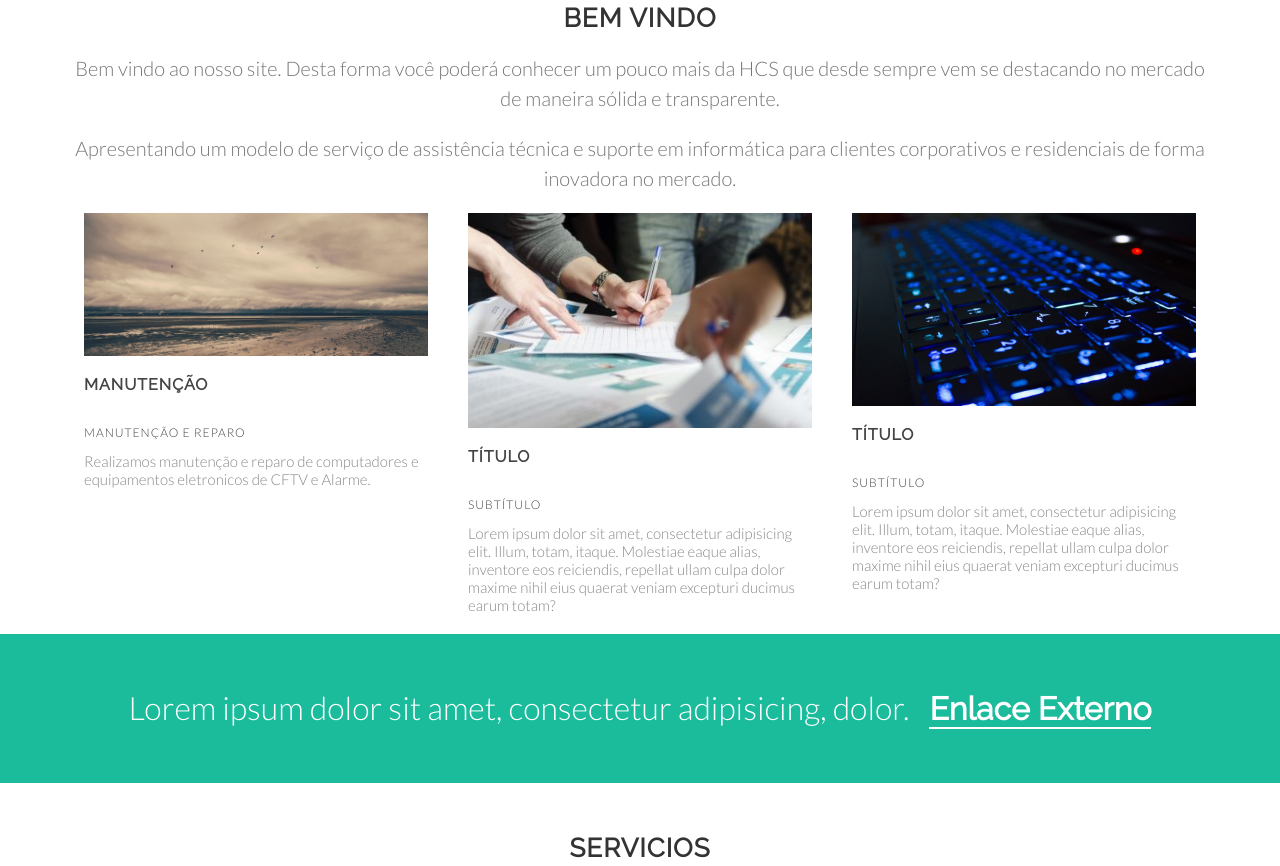
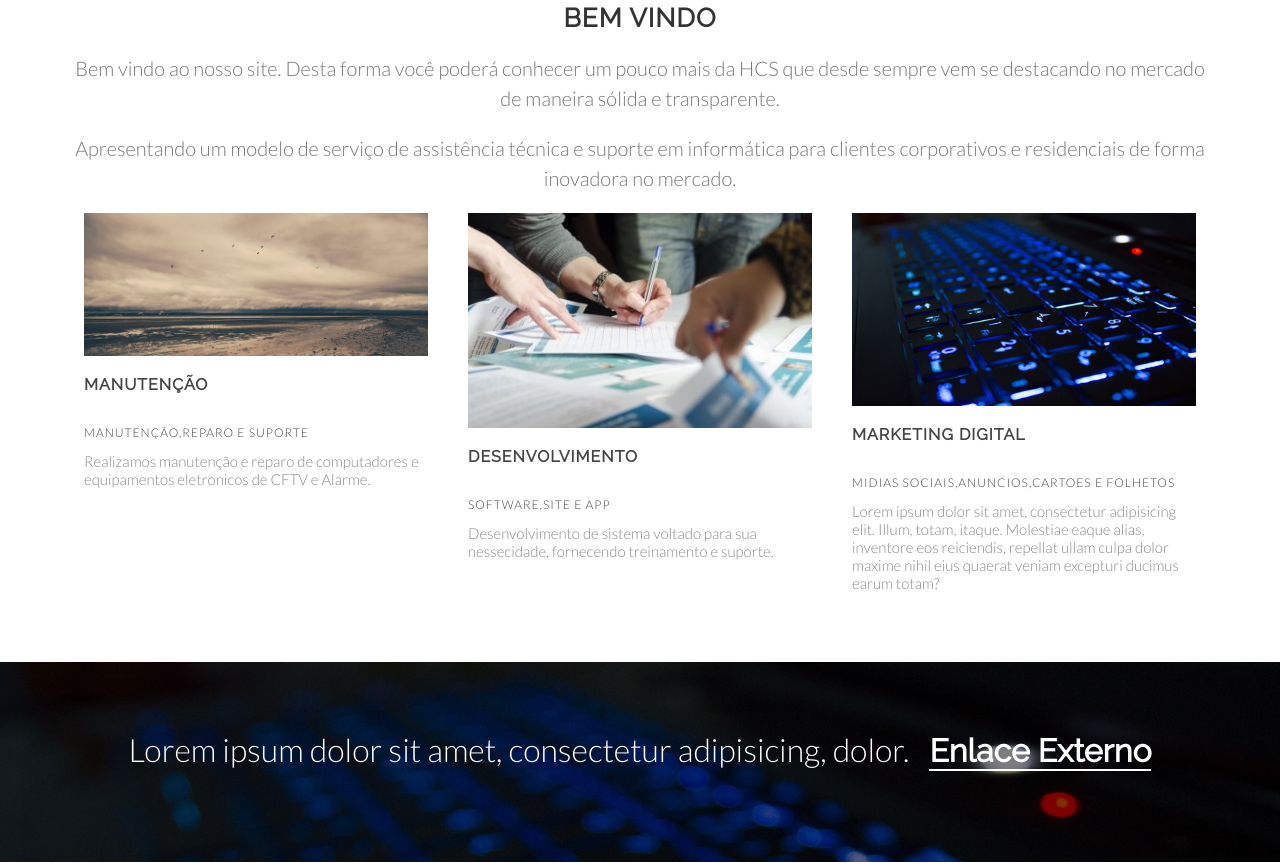
Before and after one commit to hcsuporte/HCSuporte.github.io, a plain HTML site: page index.html in a window 1280 px wide. Shown: the part 697-1563 px from the top of the page. Drawn offline with nearby package versions, Linux system fonts and the light colour scheme.

Commit message:
edicao template

```diff
--- a/css/secciones.css
+++ b/css/secciones.css
@@ -60,33 +60,6 @@ p{
 	width: 100%;
 
 }
-.banner-1{
-	width: 100%;
-	background: #1ABC9C;
-	clear: both;
-	padding-top: 30px;
-	padding-left: 50px;
-	padding-right: 50px;
-	padding-bottom: 50px;
-	text-align: center;
-	box-sizing: border-box;
-	transition: 0.4s;
-}
-.banner-1:hover{
-	background: #444;
-	transition: .4s;
-}
-.banner-1 h3{
-	color: #fff;
-	font-size: 32px;
-}
-.banner-1 a{
-	text-decoration: none;
-	margin-left: 20px;
-	font-weight: bold;
-	color: #fff;
-	border-bottom: 2px solid #fff;
-}
 .columnasx3 i{
 	float: left;
 	padding-right: 20px;
@@ -95,7 +68,7 @@ p{
 .columnasx3 h4{
 	padding-bottom: 20px;
 }
-.banner-2{
+.banner{
 	margin-top: 50px;
 	background: url(../imgs/5.jpg);
 	float: left;
@@ -108,14 +81,14 @@ p{
 	margin-bottom: 50px;
 
 }
-.banner-2 h3{
+.banner h3{
 	background: rgba(0,0,0,.5);
 	color: #fff;
 	font-size: 32px;
 	height: 100%;
 	padding-top: 5%;
 }
-.banner-2 a{
+.banner a{
 	text-decoration: none;
 	margin-left: 20px;
 	font-weight: bold;
--- a/index.html
+++ b/index.html
@@ -50,7 +50,7 @@
 <div class="ancho-letras">
 	<div class="letras-slider">
 		<h1 class="animated zoomIn">HCSuporte</h1>
-		<p class="animated slideInUp"> Melhor Escolha de Desenvolvimento, Programação e Marketing Digital do Brasil!</p>
+		<p class="animated slideInUp"> Melhor Escolha de Suporte,	 manutenção, Programação e Marketing Digital do Brasil	!</p>
 	</div>
 </div>
 <div id="particles-js" ></div>
@@ -61,28 +61,28 @@
 		<h3>Apresentando um modelo de serviço de assistência técnica e suporte em informática para clientes corporativos e residenciais de forma inovadora no mercado.</h3>
 	</section>
 	<section class="contenedor-columnas">
-		<div class="columnasx3">
+		<div id="anima1" class="columnasx3 animated">
 			<img src="imgs/sadas.jpg" alt="">
 			<h4>MANUTENÇÃO</h4>
-			<h5>MANUTENÇÃO E REPARO</h5>
+			<h5>MANUTENÇÃO,REPARO E SUPORTE</h5>
 			<p>Realizamos manutenção e reparo de computadores e equipamentos eletronicos de CFTV e Alarme.</p>
 		</div>
-		<div class="columnasx3">
+		<div id="anima2" class="columnasx3 animated">
 			<img src="imgs/1.jpg" alt="">
-			<h4>Título</h4>
-			<h5>Subtítulo</h5>
-			<p>Lorem ipsum dolor sit amet, consectetur adipisicing elit. Illum, totam, itaque. Molestiae eaque alias, inventore eos reiciendis, repellat ullam culpa dolor maxime nihil eius quaerat veniam excepturi ducimus earum totam?</p>
+			<h4>Desenvolvimento</h4>
+			<h5>software,site e app </h5>
+			<p>Desenvolvimento de sistema voltado para sua nessecidade, fornecendo treinamento e suporte.</p>
 		</div>
-		<div class="columnasx3">
+		<div id="anima3" class="columnasx3 animated">
 			<img src="imgs/5.jpg" alt="">
-			<h4>Título</h4>
-			<h5>Subtítulo</h5>
+			<h4>Marketing Digital</h4>
+			<h5>Midias Sociais,Anuncios,Cartoes e Folhetos</h5>
 			<p>Lorem ipsum dolor sit amet, consectetur adipisicing elit. Illum, totam, itaque. Molestiae eaque alias, inventore eos reiciendis, repellat ullam culpa dolor maxime nihil eius quaerat veniam excepturi ducimus earum totam?</p>
 		</div>
 
 	</section>
 </section>
-<section class="banner-1">
+<section class="banner">
 	<h3>Lorem ipsum dolor sit amet, consectetur adipisicing, dolor.<a href="#">Enlace Externo</a></h3>
 </section>
 <section class="wap" id="servico"	>
@@ -90,7 +90,7 @@
 		<h2>Servicios</h2>
 		<h3>Lorem ipsum dolor sit amet, consectetur adipisicing elit. Aspernatur minus, eum mollitia doloribus voluptatum ducimus est harum dolore veritatis quaerat ea hic. Dolorum, natus. Placeat ipsa maiores quod ullam provident!</h3>
 	</section>
-	<section class="contenedor-columnas">
+	<section class="flipa contenedor-columnas animated">
 		<div class="columnasx3">
 			<h4>Título Servicios</h4>
 			<i class="fa fa-paper-plane fa-4x" aria-hidden="true"></i>
@@ -107,7 +107,7 @@
 			<p>Lorem ipsum dolor sit amet, consectetur adipisicing elit. Officiis, nostrum dolor omnis, ipsam nisi voluptate! Asperiores beatae ex cupiditate alias quaerat sed ad natus, saepe distinctio veniam? Error natus, dolore!</p>
 		</div>
 	</section>
-	<section class="contenedor-columnas">
+	<section class="flipa contenedor-columnas animated">
 		<div class="columnasx3">
 			<h4>Título Servicios</h4>
 			<i class="fa fa-paper-plane fa-4x" aria-hidden="true"></i>
@@ -119,13 +119,13 @@
 			<p>Lorem ipsum dolor sit amet, consectetur adipisicing elit. Officiis, nostrum dolor omnis, ipsam nisi voluptate! Asperiores beatae ex cupiditate alias quaerat sed ad natus, saepe distinctio veniam? Error natus, dolore!</p>
 		</div>
 		<div class="columnasx3">
-			<h4>Título Servicios</h4>
+			<h4>Título Servicios 1</h4>
 			<i class="fa fa-paper-plane fa-4x" aria-hidden="true"></i>
 			<p>Lorem ipsum dolor sit amet, consectetur adipisicing elit. Officiis, nostrum dolor omnis, ipsam nisi voluptate! Asperiores beatae ex cupiditate alias quaerat sed ad natus, saepe distinctio veniam? Error natus, dolore!</p>
 		</div>
 	</section>
 </section>
-<section class="banner-2">
+<section class="banner">
 	<h3>teste ipsum dolor sit amet, consectetur adipisicing, dolor.<a href="#">Enlace Externo <i class="fa fa-arrow-right" aria-hidden="true"></i></a></h3>
 </section>
 
@@ -158,7 +158,7 @@
 			<div class="caja-precio destacado">
 				<div class="icono-precio"><i class="fa fa-cubes" aria-hidden="true"></i>
 </div>
-				<div><h4>Plan Dos</h4></div>
+				<div><h4>Plano DOIS</h4></div>
 				<div>
 					<i class="fa fa-star" aria-hidden="true"></i>
 					<i class="fa fa-star" aria-hidden="true"></i>
--- a/js/alto.js
+++ b/js/alto.js
@@ -2,18 +2,24 @@
 		$("#particles-js").css({"height":$(window).height() + "px"});
 	});*/
 
-/*
+
 	function Scroll(){
-var top = document.getElementById('header');
 	var ypos = window.pageYOffset;
-if(ypos < 587) {
-	top.style.position = "fixed";
+	var anima1 = document.getElementById('anima1');
+	var anima2 = document.getElementById('anima2');
+	var anima3 = document.getElementById('anima3');
+	var flip = document.getElementsByClassName("flipa");
+
+		anima1.classList.toggle("slideInLeft", ypos > 300 );
+		anima2.classList.toggle("slideInUp", ypos > 300	 );
+		anima3.classList.toggle("slideInRight", ypos > 300 );
+	 	for (var i = 0; i < flip.length; i++) {
+	    	flip[i].classList.toggle("wobble", ypos > 1000 );
 	    }
-else{
-	top.style.position = "relative";
+	    console.log(ypos);
+
 	}
-}
-	window.addEventListener("scroll",Scroll);*/
+		window.addEventListener("scroll",Scroll);
 
 	var marginY = 0;
 	var destination = 0;
```
Lines whose indentation alone changed are shown as unchanged.
